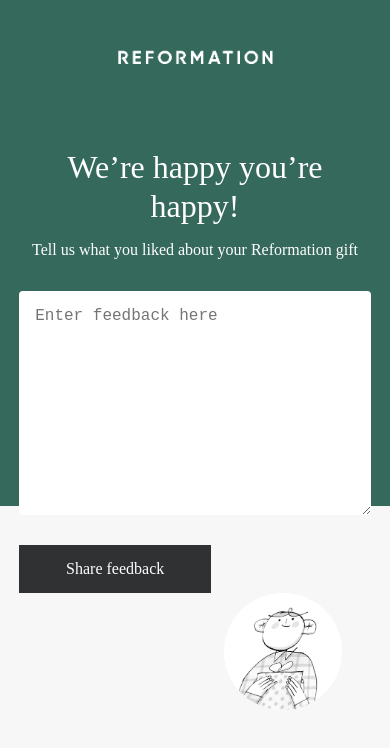
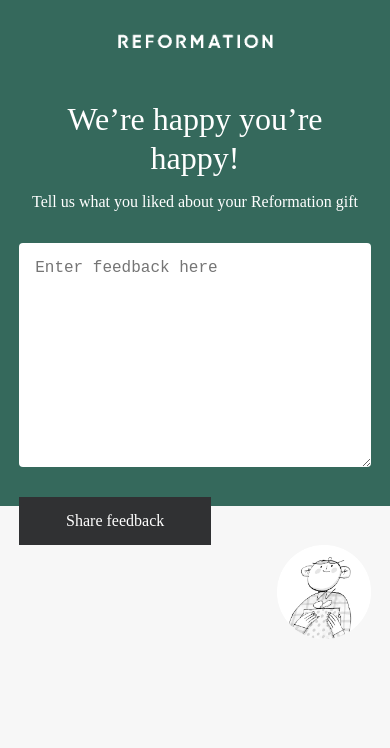
Before and after one commit to andrew-andopen/reformation, a plain HTML site: page index.html in a window 390 px wide. Drawn offline with Linux system fonts and the light colour scheme; a web font is replaced by a local one.

Commit message:
media queries

```diff
--- a/styles.css
+++ b/styles.css
@@ -112,8 +112,26 @@ a.button:hover{
     width:80%;
 }
 
+@media screen and (max-width: 1164px) {
 
-@media screen and (max-width: 550px) {
+    .content{
+        grid-column: 1/9;
+
+        margin-top:0;
+    }
+
+    .illo{
+        grid-column: 9/13;
+    }
+
+}
+
+
+@media screen and (max-width: 768px) {
+
+    header{
+        padding:2em 4em;
+    }
 
     body{
         text-align:center;
@@ -121,7 +139,7 @@ a.button:hover{
 
     .container{
         grid-gap:0;
-        padding:2em 1.2em;
+        padding:1em 1.2em 0 1.2em;
     }
 
     .content{
```
